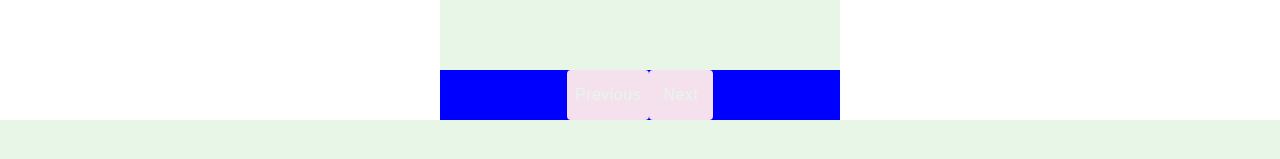
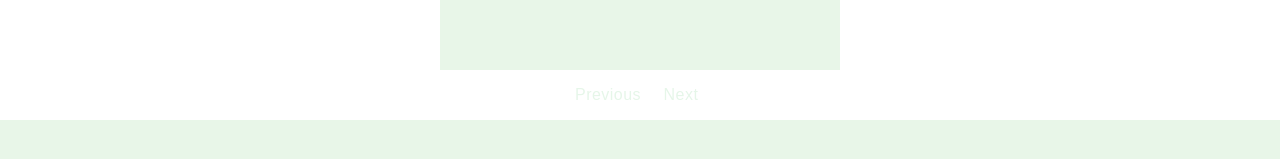
Before and after one commit to Sajivv/BSVGLLC, a React (Create React App) app: page / in a window 1280 px wide. Shown: the part 495-654 px from the top of the page. Built offline with nearby package versions, Linux system fonts and the light colour scheme.

Commit message:
button colors

```diff
--- a/src/components/Carousel/Carousel.css
+++ b/src/components/Carousel/Carousel.css
@@ -16,5 +16,5 @@
     height: 50px;
     justify-content: center;
     display: flex;
-    background-color: blue;
+    background-color: white;
 }
--- a/src/components/Carousel/Carousel.js
+++ b/src/components/Carousel/Carousel.js
@@ -24,8 +24,8 @@ function Carousel({images}) {
           <img src={images[currentIndex]} alt="Carousel" style={{width: "100%", objectFit: "fill"}}/>
         </div>
         <div className='buttons-div'>
-          <Button onClick={goToPrevious} style={{backgroundColor: "#f5e1ee"}}>Previous</Button>
-          <Button onClick={goToNext} style={{backgroundColor: "#f5e1ee"}}>Next</Button>
+          <Button onClick={goToPrevious} color="success">Previous</Button>
+          <Button onClick={goToNext} color="success">Next</Button>
         </div>
       </div>
     )
```
